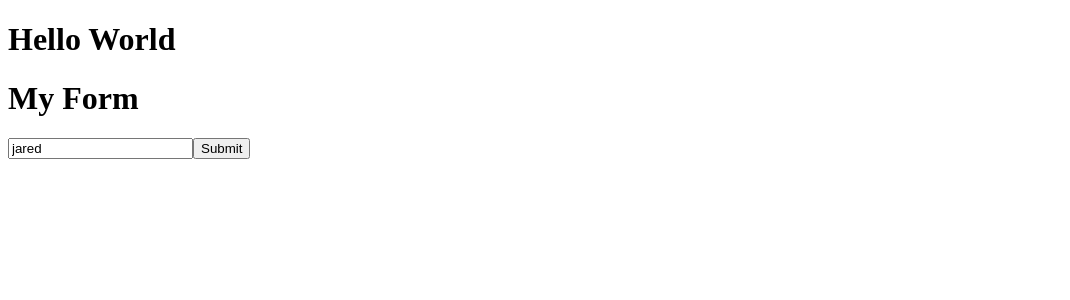
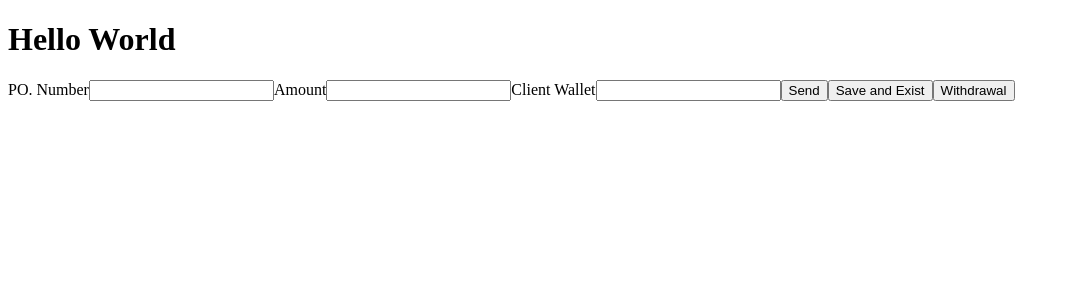
Before and after one commit to poa010101/Onchain-Invoicing, a React (Vite) app in the folder Onchain_Invoicing/: page /generate_invoicing in a window 1280 px wide. Shown: the top 300 px of the page, without its empty margins (0-1070 px from the left). Built offline with nearby package versions, Linux system fonts and the light colour scheme.

Commit message:
update code and readme

```diff
--- a/Onchain_Invoicing/src/context.jsx
+++ b/Onchain_Invoicing/src/context.jsx
@@ -18,6 +18,6 @@ const InvoiceProvider = ({ children }) => {
   );
 };
 
-const useInvoiceContext = () => useContext(ItemsContext);
+const useInvoiceContext = () => useContext(InvoiceContext);
 
 export { InvoiceContext, InvoiceProvider, useInvoiceContext };
--- a/Onchain_Invoicing/src/modules/Generate_Invoice/Generate_Invoice.jsx
+++ b/Onchain_Invoicing/src/modules/Generate_Invoice/Generate_Invoice.jsx
@@ -1,33 +1,23 @@
 import React from "react";
-import { Formik } from "formik";
+import { useInvoiceContext } from "../../context";
 
 const GenerateInvoicing = () => {
+  const { wallet } = useInvoiceContext();
+
   return (
     <div>
-      <h1>My Form</h1>
-      <Formik
-        initialValues={{ name: "jared" }}
-        onSubmit={(values, actions) => {
-          setTimeout(() => {
-            alert(JSON.stringify(values, null, 2));
-            actions.setSubmitting(false);
-          }, 1000);
-        }}
-      >
-        {(props) => (
-          <form onSubmit={props.handleSubmit}>
-            <input
-              type="text"
-              onChange={props.handleChange}
-              onBlur={props.handleBlur}
-              value={props.values.name}
-              name="name"
-            />
-            {props.errors.name && <div id="feedback">{props.errors.name}</div>}
-            <button type="submit">Submit</button>
-          </form>
-        )}
-      </Formik>
+      <form>
+        <label>PO. Number</label>
+        <input />
+        <label>Amount</label>
+        <input />
+        <label>Client Wallet</label>
+        <input />
+
+        <button>Send</button>
+        <button>Save and Exist</button>
+        <button>Withdrawal</button>
+      </form>
     </div>
   );
 };
```
Also changed, not shown: 1 other file (tests, documents, lock files or other folders).
